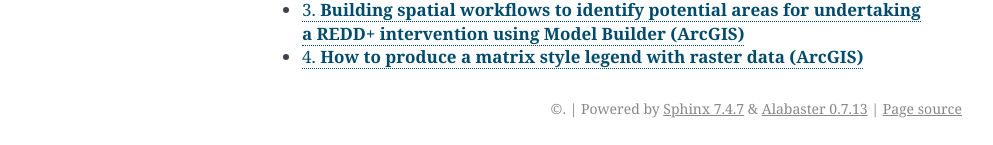
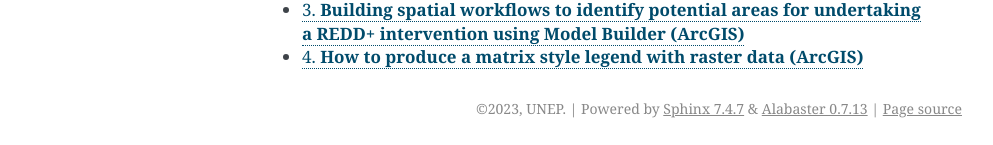
Before and after one commit to corinnar/GIS_tutorials, a Sphinx documentation site: the page built from docs/source/index.rst, in a window 1280 px wide. Shown: the part 1074-1219 px from the top of the page, without its empty margins (148-1141 px from the left). Built offline with Sphinx 7.4.7, drawn with Linux system fonts in a browser that asks for light colours; pages that are not in the unit, such as notebooks, are missing from menus.

Commit message:
Update conf.py

```diff
--- a/docs/source/conf.py
+++ b/docs/source/conf.py
@@ -3,10 +3,10 @@
 # -- Project information
 
 project =  'MAPPING TO SUPPORT REDD+ PLANNING AND SECURE MULTIPLE BENEFITS: TOOLBOX AND TUTORIALS FOR QGIS AND ARCGIS'
-author = 'UNEP-WCMC'
+author = 'author: UNEP-WCMC'
+copyright = u'2023, UNEP'
 
-
-release = '0.1'
+release = 'Beta 0.1'
 version = '0.1.0'
 
 today_fmt = '%B %d, %Y'
```
